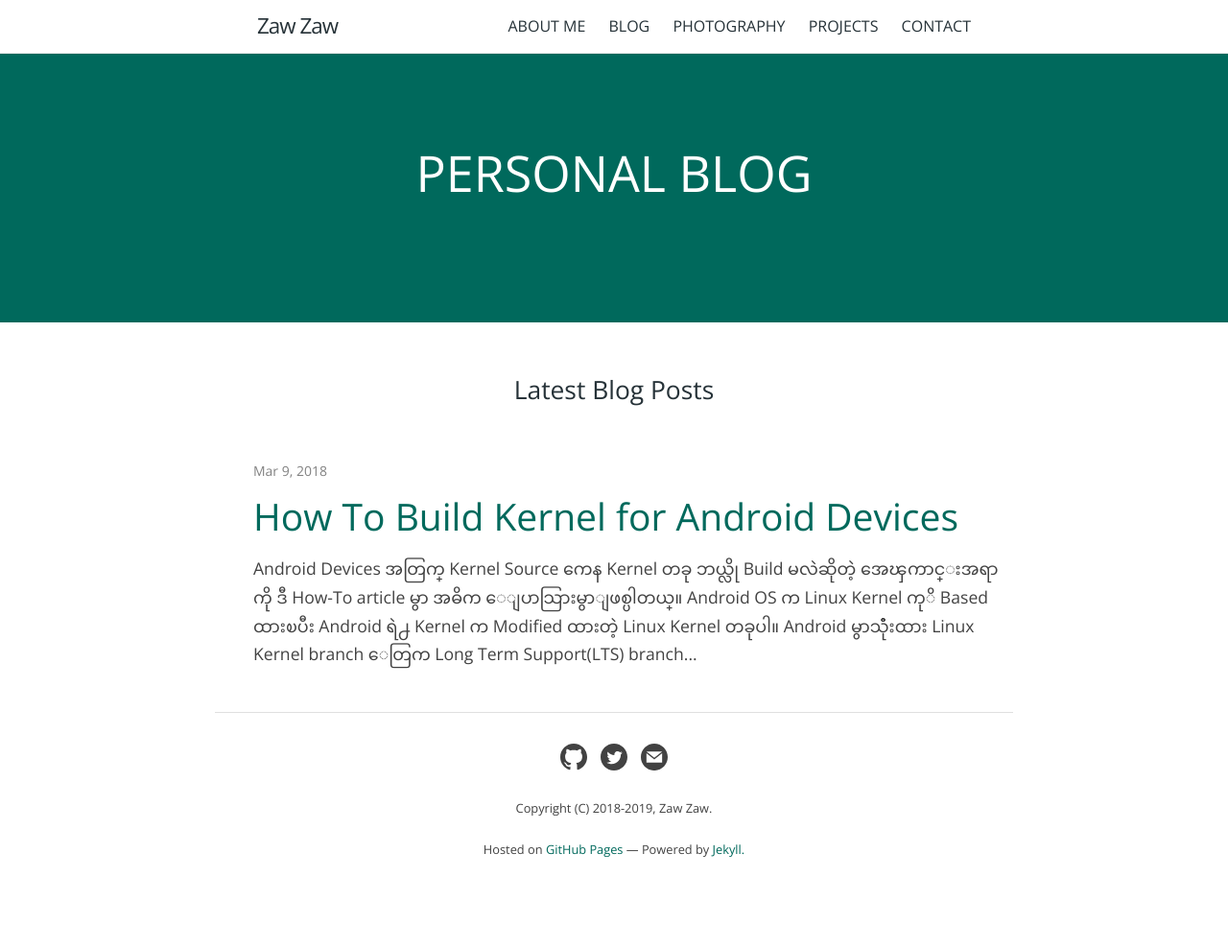
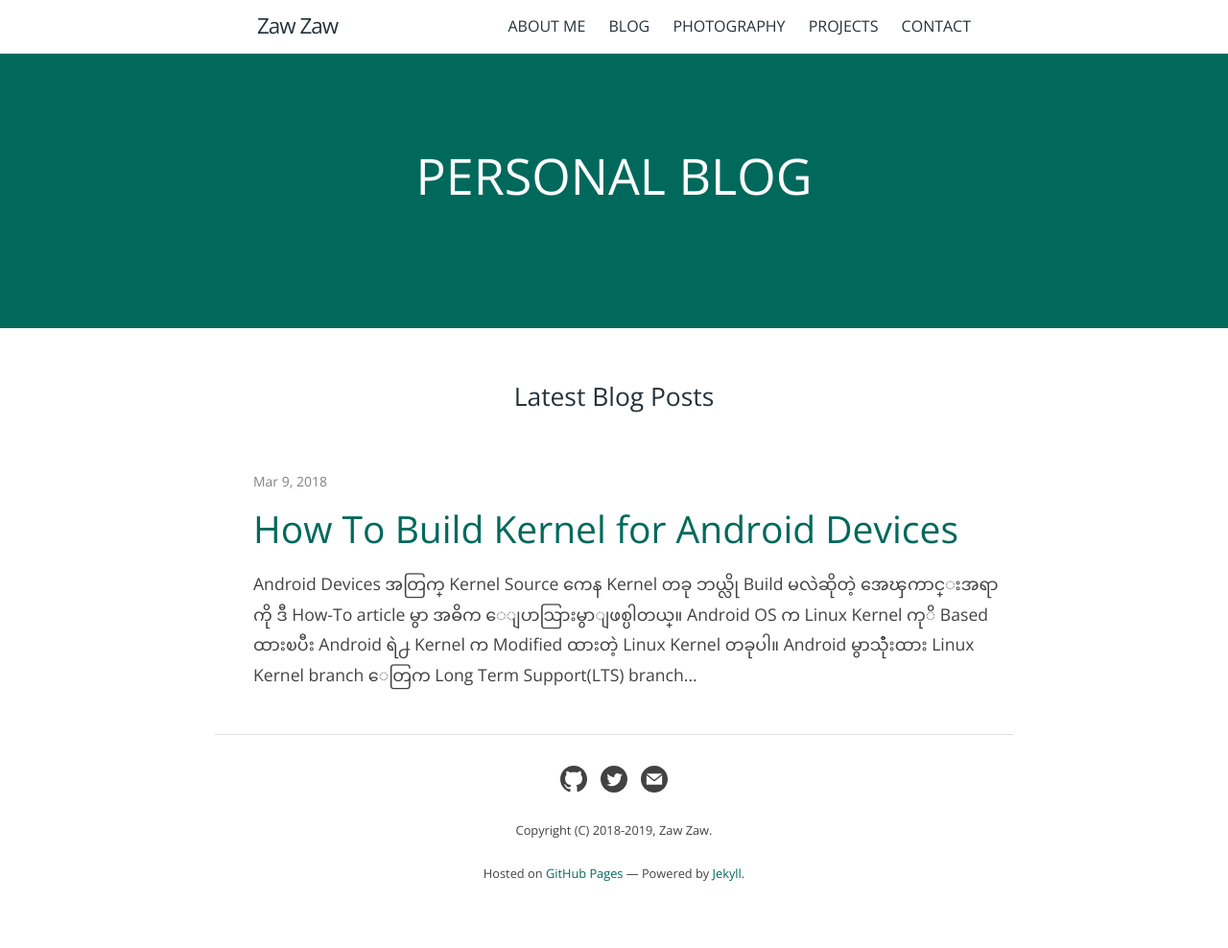
Before and after one commit to zawzaww/zawzaww.github.io, a Jekyll site: the page built from blog.md, in a window 1280 px wide. Shown: the whole page at 96% size. Built offline with Jekyll 4.4.1, drawn with Linux system fonts in a browser that asks for light colours; before the commit the page ends 962 px from its top, so only the background shows below that.

Commit message:
_posts: _sass: Update post category and font size
Signed-off-by: Zaw Zaw <zawzthein@outlook.com>

```diff
--- a/_sass/jekyll-theme-cayman-blog.scss
+++ b/_sass/jekyll-theme-cayman-blog.scss
@@ -30,7 +30,7 @@
   margin: 0;
   font-family: "Open Sans", "Helvetica Neue", Helvetica, Arial, sans-serif;
   font-size: 16px;
-  line-height: 1.7;
+  line-height: 1.8;
   color: $body-text-color;
 }
 
@@ -122,7 +122,7 @@
 .project-name {
   margin-top: 0;
   font-family: "Open Sans", "Helvetica Neue", Helvetica, Arial, sans-serif;
-  font-size: 49px;
+  font-size: 48px;
   font-weight: normal;
   margin-bottom: 0.1rem;
 
--- a/_sass/normalize.scss
+++ b/_sass/normalize.scss
@@ -133,7 +133,7 @@
  */
 
 h1 {
-  font-size: 39px;
+  font-size: 38px;
   margin: 0.67em 0;
 }
 
```
Also changed, not shown: _posts/2018-03-09-building-android-kernel.md (+2 -2 lines), blog.md (+1 -0 lines).
